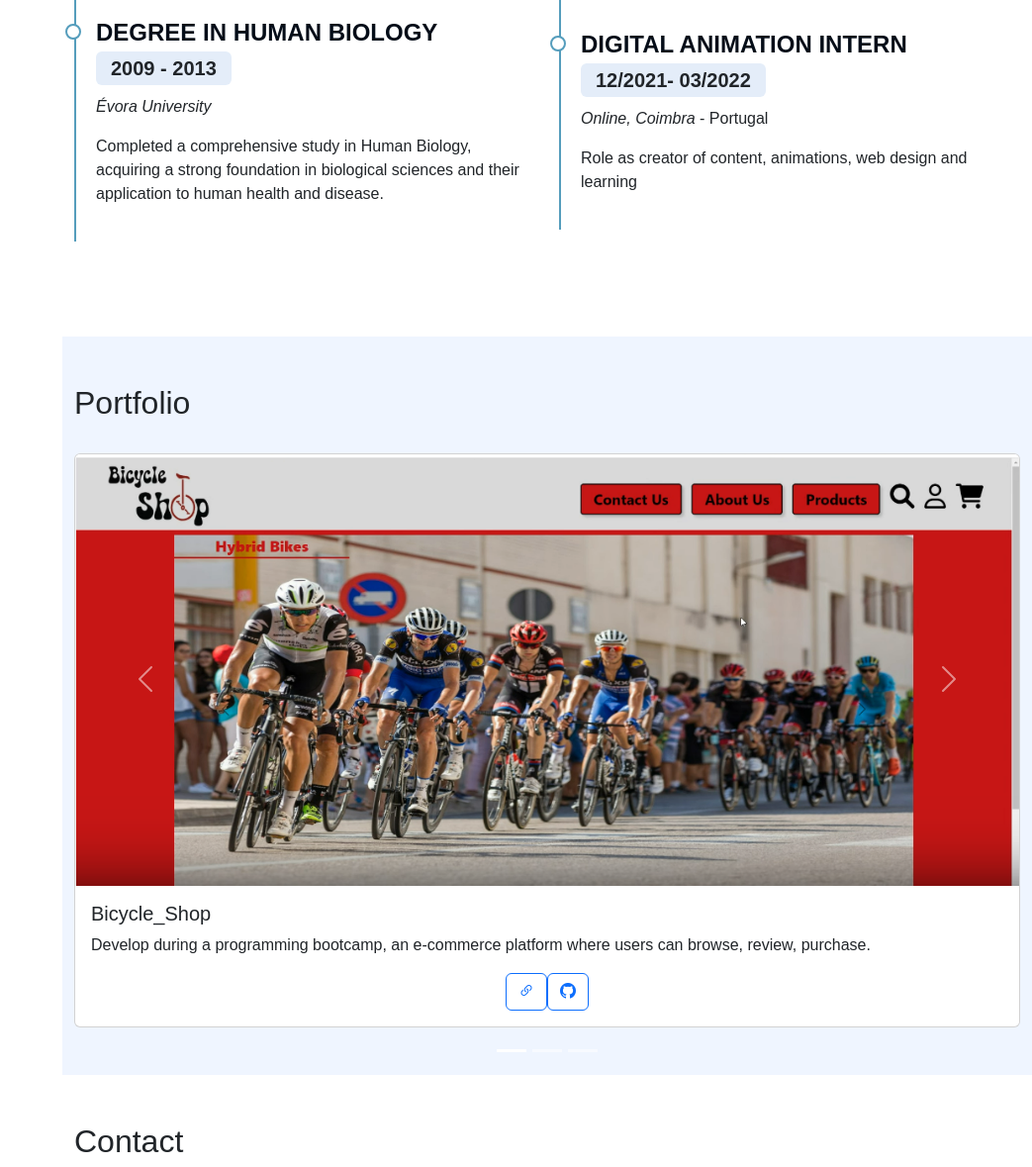
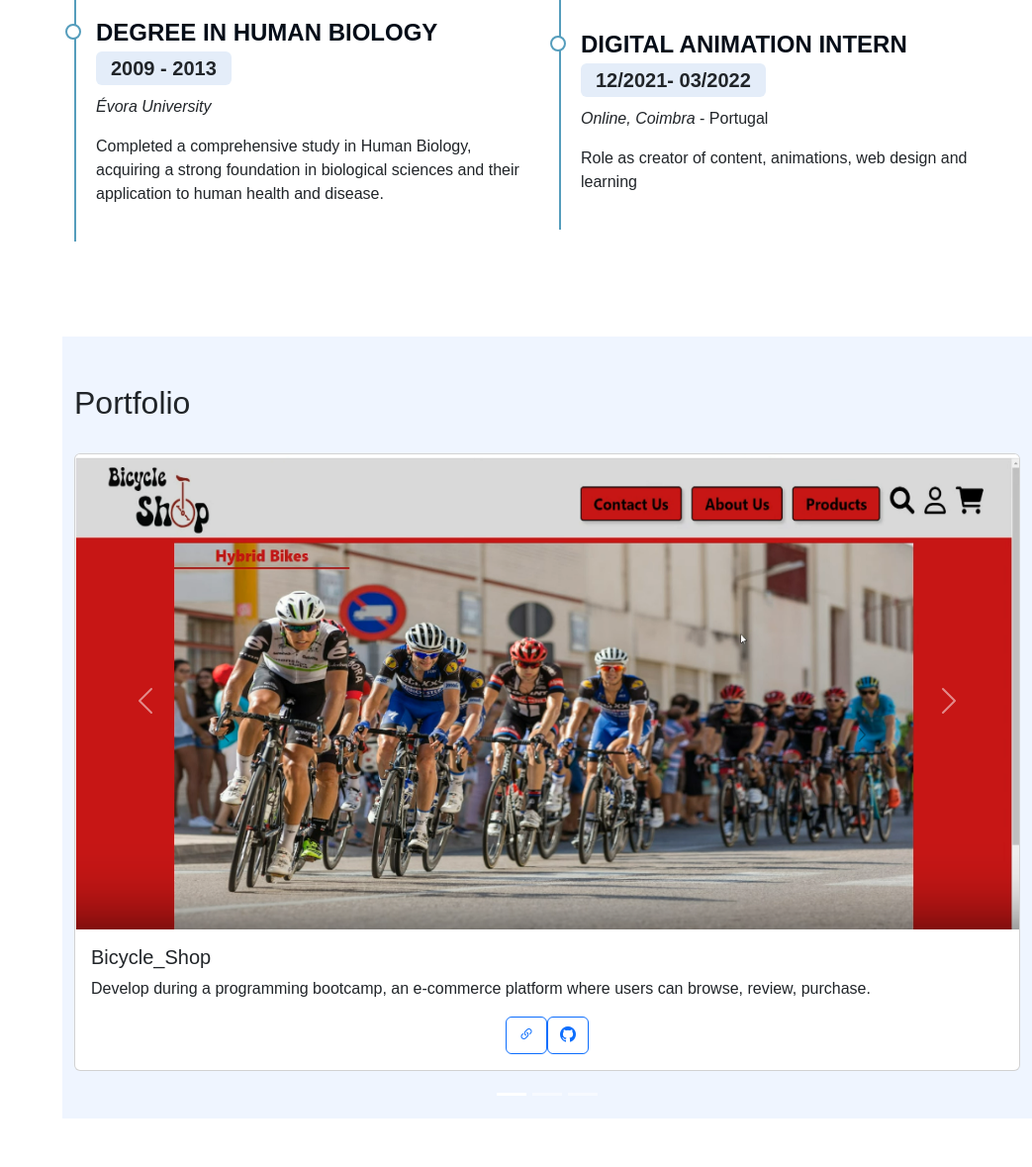
Before and after one commit to Placito/My_Portfolio, a Flask app: page / in a window 1280 px wide. Shown: the part 2658-3837 px from the top of the page at 99% size, without its empty margins (237-1280 px from the left). Run offline with Flask 3, Linux system fonts and the light colour scheme; some libraries are stand-ins or nearby versions.

Commit message:
fix size of card img

```diff
--- a/static/style.css
+++ b/static/style.css
@@ -212,6 +212,13 @@ html, body {
 .carousel-control-prev, .carousel-control-next {
     margin-bottom: 125px;
 }
+.card-square {
+    background-repeat: no-repeat;
+    background-size: cover; /* Covers the entire area, may clip if aspect ratio is different */
+    background-position: center; /* Centers the background image */
+    width: 100%;
+    height: 60vh;
+}
 /* Animation */
 [data-anime] {
     opacity: 0;
--- a/templates/index.html
+++ b/templates/index.html
@@ -244,7 +244,7 @@
                         <div class="row row-cols-1 row-cols-md-1 g-4">
                             <div class="col">
                               <div class="card">
-                                <img src="../static/img/bike.png" class="card-img-top" alt="Bicycle_Shop">
+                                <img src="../static/img/bike.png" class="card-img-top card-square" alt="Bicycle_Shop">
                                 <div class="card-body">
                                   <h5 class="card-title">Bicycle_Shop</h5>
                                   <p class="card-text">Develop during a programming bootcamp, an e-commerce platform where users can browse, review, purchase.</p>
@@ -261,7 +261,7 @@
                         <div class="row row-cols-1 row-cols-md-1 g-4">
                             <div class="col">
                                 <div class="card">
-                                  <img src="../static/img/gest.png" class="card-img-top" alt="GEST_tasks">
+                                  <img src="../static/img/gest.png" class="card-img-top card-square" alt="GEST_tasks">
                                   <div class="card-body">
                                     <h5 class="card-title">GEST_tasks</h5>
                                     <p class="card-text">Is an application to assist in task management, for internal roles.</p>
@@ -276,7 +276,7 @@
                       <div class="carousel-item">
                         <div class="row row-cols-1 row-cols-md-1 g-4">
                             <div class="card">
-                                <img src="../static/img/vida.png" class="card-img-top" alt="Vida Sustentável">
+                                <img src="../static/img/vida.png" class="card-img-top card-square" alt="Vida Sustentável">
                                 <div class="card-body">
                                 <h5 class="card-title">Vida Sustentável</h5>
                                 <p class="card-text">Video project in portuguese that incorporates various techniques and using various programs, such as abobe premiere, adobe affecter effects, adobe photoshop, adobe illustrator and 3ds Max.</p>
```
